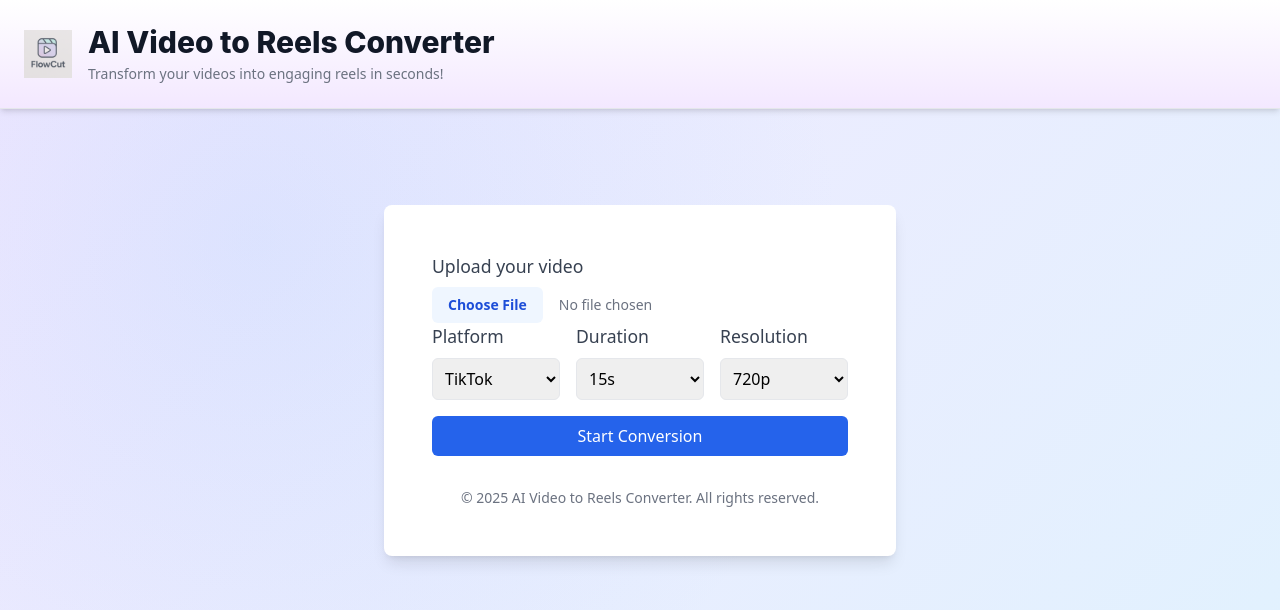
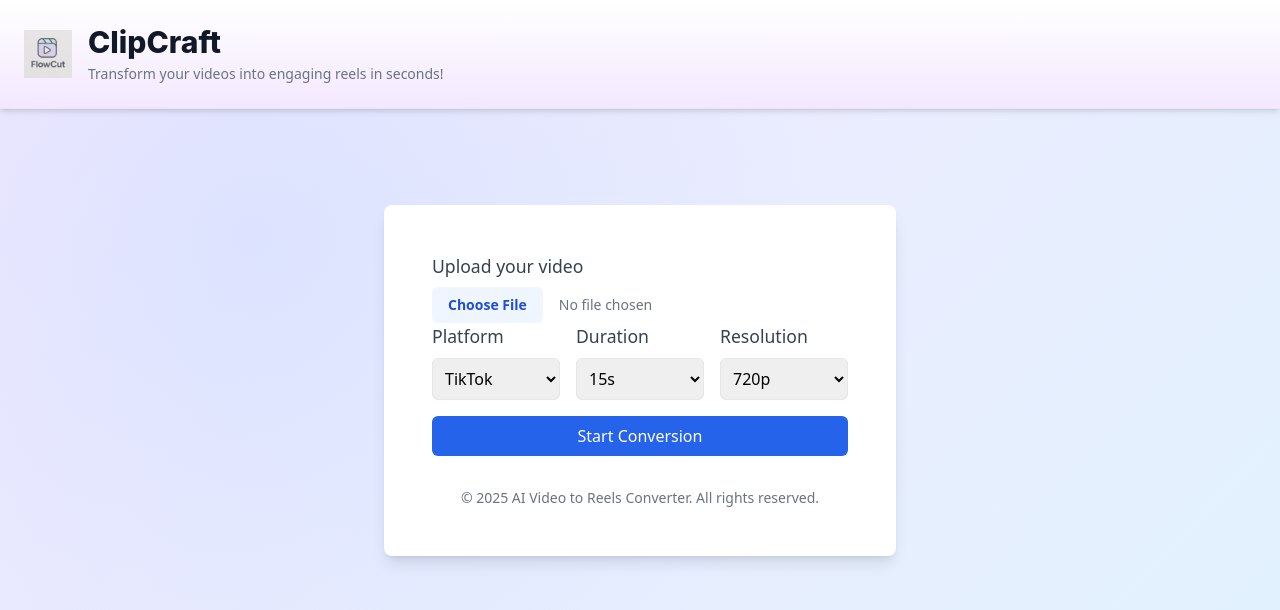
Before and after one commit to Gary-Liang/VideoConverterMVP, a React (Vite) app in the folder frontend/: page / in a window 1280 px wide. Shown: the top 610 px of the page. Built offline with nearby package versions, Linux system fonts and the light colour scheme.

Commit message:
Undo Ui changes + named app to ClipCraft

```diff
--- a/frontend/src/components/Header.jsx
+++ b/frontend/src/components/Header.jsx
@@ -6,7 +6,7 @@ const Header = () => (
     <div className="flex items-center space-x-4">
       <img src="logo.png" alt="Logo" className="h-12" />
       <div>
-        <h1 className="text-3xl font-extrabold text-gray-900">AI Video to Reels Converter</h1>
+        <h1 className="text-3xl font-extrabold text-gray-900">ClipCraft</h1>
         <p className="text-sm text-gray-500 mt-1">Transform your videos into engaging reels in seconds!</p>
       </div>
     </div>
```
